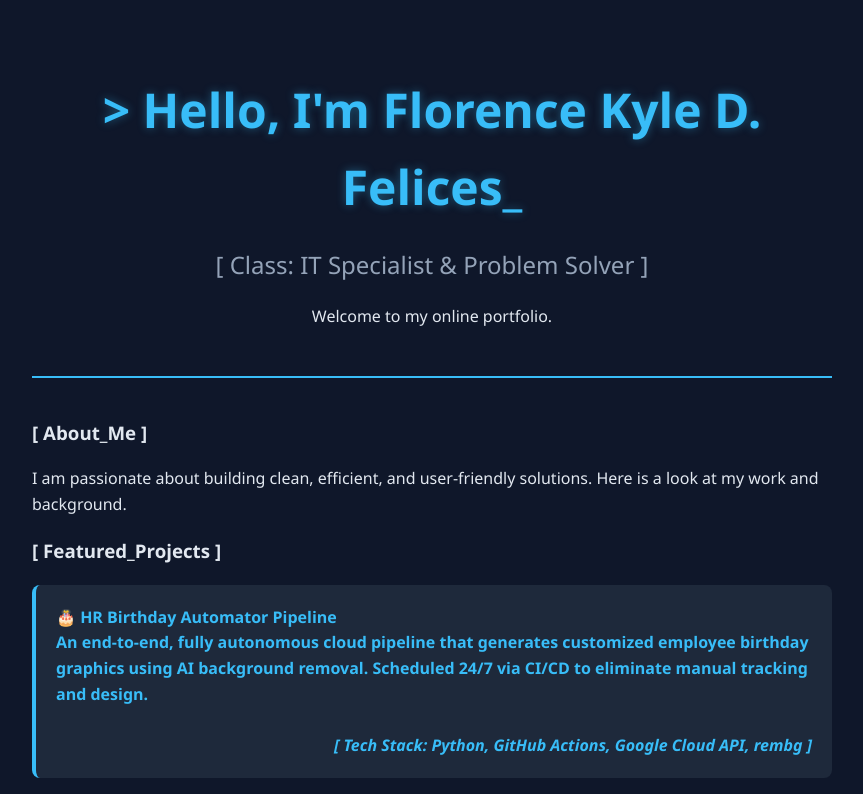
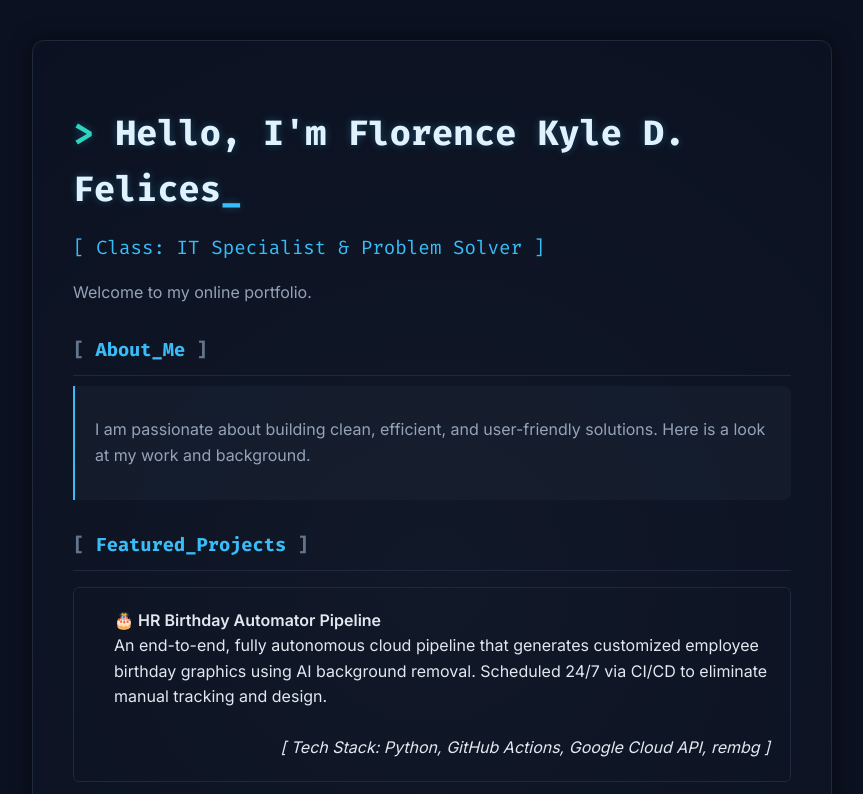
Before and after one commit to FKFelices/FKFelices.github.io, a plain HTML site: page index.html in a window 1280 px wide. Shown: the top 794 px of the page, without its empty margins (208-1071 px from the left). Drawn offline with Linux system fonts and the light colour scheme.

Commit message:
new ccs files added

```diff
--- a/style.css
+++ b/style.css
@@ -1,65 +1,123 @@
 /* General Page Styling */
 body {
-    background-color: #0f172a; /* Deep modern navy/black */
-    color: #e2e8f0; /* Soft white text for easy reading */
-    font-family: 'Segoe UI', Tahoma, Geneva, Verdana, sans-serif;
+    background-color: #0b1120; /* Deeper, more cinematic dark background */
+    color: #94a3b8;
+    font-family: 'Inter', Tahoma, Geneva, Verdana, sans-serif; /* Clean body text */
     max-width: 800px;
-    margin: 0 auto; /* Centers the whole website */
+    margin: 0 auto;
     padding: 40px 20px;
     line-height: 1.6;
 }
 
-/* Hero Section */
-header {
-    text-align: center;
-    padding-bottom: 30px;
-    border-bottom: 2px solid #38bdf8; /* Neon blue accent line */
-    margin-bottom: 40px;
+/* Container to act as our "Screen" */
+.ui-container {
+    background: radial-gradient(circle at center, #111827 0%, #0b1120 100%);
+    border: 1px solid #1e293b;
+    border-radius: 12px;
+    padding: 40px;
+    box-shadow: 0 0 20px rgba(0, 0, 0, 0.5);
+}
+
+/* Typography & Headings */
+h1, h2, h3 {
+    font-family: 'Fira Code', monospace; /* Monospace for the tech/game vibe */
+    margin-bottom: 10px;
 }
 
 h1 {
-    color: #38bdf8;
-    font-size: 3em;
-    margin-bottom: 5px;
-    text-shadow: 0 0 10px rgba(56, 189, 248, 0.4); /* Slight neon glow */
+    color: #e0f2fe;
+    font-size: 2.2em;
+    text-shadow: 0 0 8px rgba(56, 189, 248, 0.3);
 }
 
 h2 {
-    color: #94a3b8;
+    color: #38bdf8;
+    font-size: 1.2em;
     font-weight: 400;
 }
 
-/* Project Cards */
-ul {
-    list-style-type: none; /* Removes the boring bullet points */
+h3 {
+    color: #38bdf8;
+    border-bottom: 1px solid #1e293b;
+    padding-bottom: 10px;
+    margin-top: 30px;
+}
+
+/* Game-ish Accents */
+.prompt { color: #2dd4bf; }
+.bracket { color: #64748b; }
+
+/* Blinking Cursor Animation */
+.cursor {
+    animation: blink 1s step-end infinite;
+    color: #38bdf8;
+}
+
+@keyframes blink {
+    0%, 100% { opacity: 1; }
+    50% { opacity: 0; }
+}
+
+/* Text Boxes */
+.text-box {
+    background-color: rgba(30, 41, 59, 0.4);
+    border-left: 2px solid #38bdf8;
+    padding: 15px 20px;
+    border-radius: 0 8px 8px 0;
+}
+
+/* Interactive RPG Menu Lists */
+ul.interactive-menu {
+    list-style-type: none;
     padding: 0;
 }
 
-ul li {
-    background-color: #1e293b; /* Slightly lighter box for projects */
+ul.interactive-menu li {
+    position: relative;
+    background-color: transparent;
+    border: 1px solid #1e293b;
     margin-bottom: 15px;
-    padding: 20px;
-    border-radius: 8px; /* Rounded corners */
-    border-left: 4px solid #38bdf8;
-    transition: transform 0.2s ease-in-out; /* Prepares it for animation */
+    padding: 20px 20px 20px 40px; /* Extra padding on left for the cursor */
+    border-radius: 6px;
+    transition: all 0.2s ease-in-out;
+}
+
+/* The hidden selection cursor (RPG style) */
+ul.interactive-menu li::before {
+    content: '▶';
+    position: absolute;
+    left: 15px;
+    color: #38bdf8;
+    opacity: 0;
+    transition: all 0.2s ease-in-out;
 }
 
 /* Interactivity: Hover Effects */
-ul li:hover {
-    transform: translateX(10px); /* Makes the project slide right when you hover over it! */
-    background-color: #2dd4bf;
-    color: #0f172a;
+ul.interactive-menu li:hover {
+    transform: translateX(8px);
+    background-color: rgba(56, 189, 248, 0.05); /* Slight blue tint */
+    border-color: #38bdf8;
+    color: #e2e8f0;
     cursor: pointer;
+    box-shadow: inset 0 0 15px rgba(56, 189, 248, 0.1);
 }
 
-/* Links and Buttons */
-a {
-    color: #38bdf8;
-    text-decoration: none;
-    font-weight: bold;
+ul.interactive-menu li:hover::before {
+    opacity: 1;
+    text-shadow: 0 0 8px rgba(56, 189, 248, 0.8);
 }
 
-a:hover {
-    text-decoration: underline;
-    color: #2dd4bf;
+/* Links */
+a {
+    color: #e2e8f0;
+    text-decoration: none;
+    display: block; /* Makes the whole area clickable */
 }
+
+ul.links li {
+    padding: 15px 20px 15px 40px;
+}
+
+ul.links li:hover a {
+    color: #38bdf8;
+}
```
